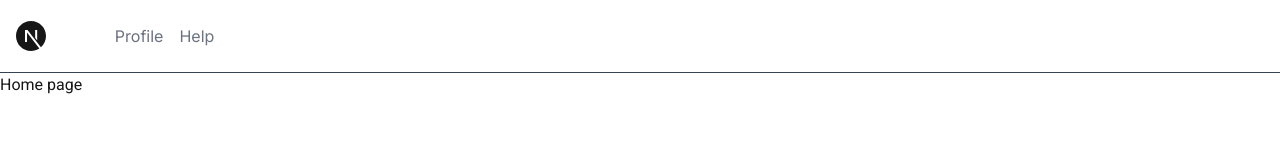
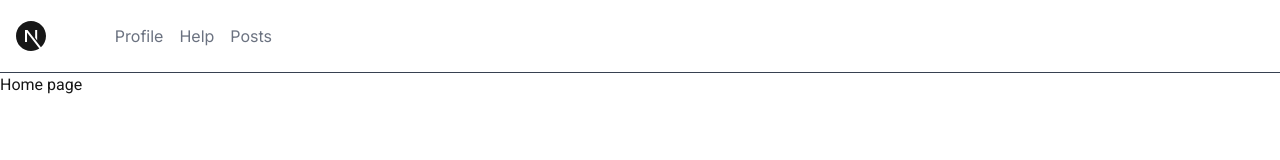
Before and after one commit to jonni595/next-course, a Next.js app: page / in a window 1280 px wide. Shown: the top 160 px of the page. Built offline with nearby package versions, Linux system fonts and the light colour scheme.

Commit message:
add new path

```diff
--- a/app/ui/navbar/nav-links.tsx
+++ b/app/ui/navbar/nav-links.tsx
@@ -3,7 +3,12 @@
 import Link from "next/link";
 import { usePathname } from "next/navigation";
 import clsx from "clsx";
-import { HiHome, HiUser, HiQuestionMarkCircle } from "react-icons/hi";
+import {
+  HiHome,
+  HiUser,
+  HiQuestionMarkCircle,
+  HiBookmark,
+} from "react-icons/hi";
 import { Links } from "@/app/lib/definitions";
 
 const links: Links[] = [
@@ -21,6 +26,11 @@ const links: Links[] = [
     name: "Help",
     href: "/help",
     icon: HiQuestionMarkCircle,
+  },
+  {
+    name: "Posts",
+    href: "/posts",
+    icon: HiBookmark,
   },
 ];
 
```
